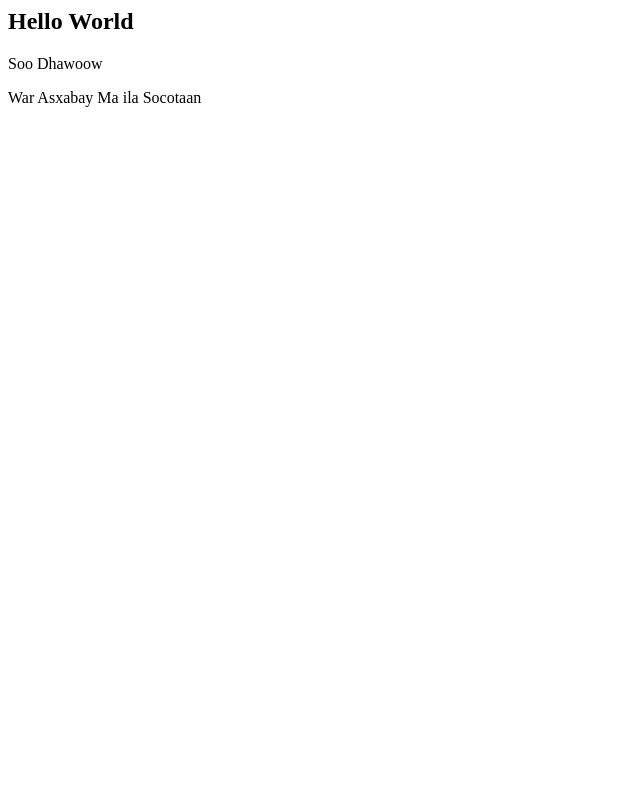
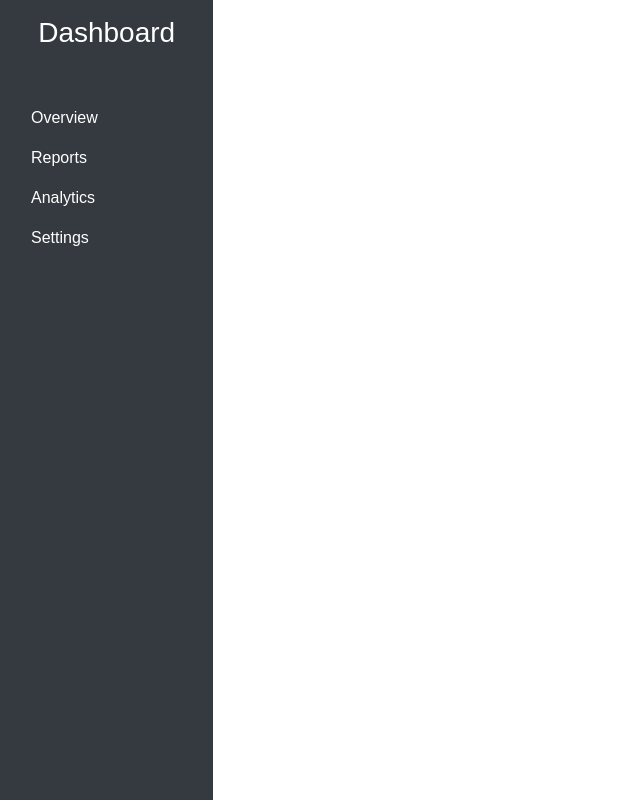
Before and after one commit to Ayatmoha41/somali, a plain HTML site: page index.html in a window 1280 px wide. Shown: the whole page, without its empty margins (0-640 px from the left). Drawn offline with nearby package versions, Linux system fonts and the light colour scheme.

Commit message:
from ayat

```diff
--- a/index.html
+++ b/index.html
@@ -1,11 +1,68 @@
-<html>
-    <head>
-        <title>Test Somali</title>
-    </head>
+
+<!DOCTYPE html>
+<html lang="en">
+<head>
+<meta charset="UTF-8">
+<meta name="viewport" content="width=device-width, initial-scale=1.0">
+<title>Bootstrap Dashboard</title>
+<link href="https://maxcdn.bootstrapcdn.com/bootstrap/4.5.2/css/bootstrap.min.css" rel="stylesheet">
+<style>
+    body {
+        font-family: Arial, sans-serif;
+    }
+
+    .sidebar {
+        background-color: #343a40;
+        color: #fff;
+        height: 100vh;
+    }
+
+    .nav-link {
+        color: #fff;
+    }
+
+    .content {
+        padding: 20px;
+    }
+
+    .card {
+        margin-bottom: 20px;
+        border: none;
+        box-shadow: 0 0 20px rgba(0, 0, 0, 0.1);
+    }
+</style>
+</head>
 <body>
-    <h2>Hello World</h2>
-    <p>Soo Dhawoow</p>
-    <p>War Asxabay Ma ila Socotaan</p>
+
+<div class="container-fluid">
+    <div class="row">
+        <nav class="col-md-2 d-none d-md-block sidebar">
+            <div class="sidebar-sticky">
+                <h3 class="text-center mt-3 mb-5">Dashboard</h3>
+                <ul class="nav flex-column">
+                    <li class="nav-item">
+                        <a class="nav-link active" href="#">Overview</a>
+                    </li>
+                    <li class="nav-item">
+                        <a class="nav-link" href="#">Reports</a>
+                    </li>
+                    <li class="nav-item">
+                        <a class="nav-link" href="#">Analytics</a>
+                    </li>
+                    <li class="nav-item">
+                        <a class="nav-link" href="#">Settings</a>
+                    </li>
+                </ul>
+            </div>
+        </nav>
+
+
+    </div>
+</div>
+
+<script src="https://ajax.googleapis.com/ajax/libs/jquery/3.5.1/jquery.min.js"></script>
+<script src="https://cdnjs.cloudflare.com/ajax/libs/popper.js/1.16.0/umd/popper.min.js"></script>
+<script src="https://maxcdn.bootstrapcdn.com/bootstrap/4.5.2/js/bootstrap.min.js"></script>
+
 </body>
-
 </html>
```
